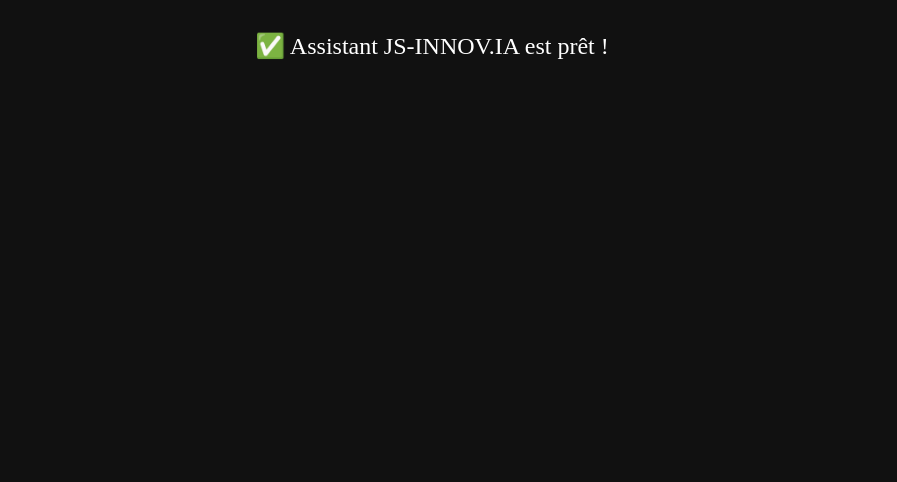
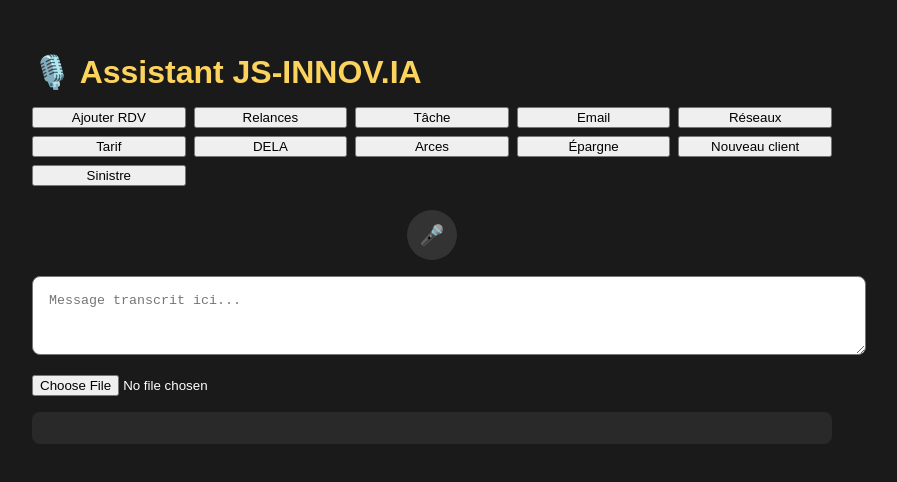
Before and after one commit to paginjulien/assistant-appli-complet, a React (Vite) app: page / in a window 1280 px wide. Shown: the top 482 px of the page, without its empty margins (208-1105 px from the left). Built offline with nearby package versions, Linux system fonts and the light colour scheme.

Commit message:
Add files via upload

```diff
--- a/App.jsx
+++ b/App.jsx
@@ -1,3 +1,82 @@
+import { useState } from 'react'
+
 export default function App() {
-  return <div style={{ padding: '2rem', fontSize: '1.5rem' }}>✅ Assistant JS-INNOV.IA est prêt !</div>;
+  const [message, setMessage] = useState('')
+  const [transcription, setTranscription] = useState('')
+  const [file, setFile] = useState(null)
+  const [gptResponse, setGptResponse] = useState('')
+  const [recording, setRecording] = useState(false)
+
+  const handleIntent = (intent) => {
+    setMessage(`✅ Intention détectée : ${intent}`)
+    // Simulation GPT
+    setTimeout(() => {
+      setGptResponse(`Voici ce que je vous propose pour : ${intent}`)
+    }, 1000)
+  }
+
+  const toggleRecording = () => {
+    setRecording(!recording)
+    if (!recording) {
+      setTranscription('Texte vocal simulé ici...')
+    }
+  }
+
+  return (
+    <div style={{ fontFamily: 'Arial', padding: '2rem', maxWidth: 800, margin: '0 auto' }}>
+      <h1 style={{ color: '#fcd35d', marginBottom: '1rem' }}>
+        <span role="img" aria-label="mic">🎙️</span> Assistant JS-INNOV.IA
+      </h1>
+
+      <div style={{ display: 'grid', gridTemplateColumns: 'repeat(auto-fit, minmax(130px, 1fr))', gap: '0.5rem', marginBottom: '1.5rem' }}>
+        <button onClick={() => handleIntent('ajouter-rdv')}>Ajouter RDV</button>
+        <button onClick={() => handleIntent('relance-jour')}>Relances</button>
+        <button onClick={() => handleIntent('creer-tache')}>Tâche</button>
+        <button onClick={() => handleIntent('envoyer-email')}>Email</button>
+        <button onClick={() => handleIntent('reseaux-sociaux')}>Réseaux</button>
+        <button onClick={() => handleIntent('tarification')}>Tarif</button>
+        <button onClick={() => handleIntent('dela')}>DELA</button>
+        <button onClick={() => handleIntent('arces')}>Arces</button>
+        <button onClick={() => handleIntent('epargne')}>Épargne</button>
+        <button onClick={() => handleIntent('nouveau-client')}>Nouveau client</button>
+        <button onClick={() => handleIntent('sinistre')}>Sinistre</button>
+      </div>
+
+      <div style={{ textAlign: 'center', marginBottom: '1rem' }}>
+        <button
+          onClick={toggleRecording}
+          style={{
+            background: recording ? '#ff4d4d' : '#333',
+            borderRadius: '50%',
+            width: '50px',
+            height: '50px',
+            fontSize: '20px',
+            color: '#fff',
+            border: 'none',
+            animation: recording ? 'pulse 1s infinite' : 'none'
+          }}
+        >
+          🎤
+        </button>
+      </div>
+
+      <textarea
+        value={transcription}
+        onChange={e => setTranscription(e.target.value)}
+        placeholder="Message transcrit ici..."
+        rows={3}
+        style={{ width: '100%', padding: '1rem', borderRadius: '0.5rem', marginBottom: '1rem' }}
+      />
+
+      <div style={{ marginBottom: '1rem' }}>
+        <input type="file" onChange={e => setFile(e.target.files[0])} />
+        {file && <p>📎 Fichier : {file.name}</p>}
+      </div>
+
+      <div style={{ marginBottom: '2rem' }}>
+        <p style={{ color: '#3dfc7b', fontWeight: 'bold' }}>{message}</p>
+        <p style={{ backgroundColor: '#292929', padding: '1rem', borderRadius: '0.5rem' }}>{gptResponse}</p>
+      </div>
+    </div>
+  )
 }
--- a/index.html
+++ b/index.html
@@ -3,9 +3,9 @@
   <head>
     <meta charset="UTF-8" />
     <meta name="viewport" content="width=device-width, initial-scale=1.0" />
-    <title>Assistant JS-INNOV.IA</title>
+    <title>JS-INNOV.IA Assistant</title>
   </head>
-  <body style="margin:0;padding:0;background:#111;color:white;text-align:center;">
+  <body style="margin:0;background:#1a1a1a;color:white;">
     <div id="root"></div>
     <script type="module" src="./main.jsx"></script>
   </body>
--- a/package.json
+++ b/package.json
@@ -1,5 +1,5 @@
 {
-  "name": "assistant-js-innovia",
+  "name": "assistant-js-innovia-complet",
   "version": "1.0.0",
   "private": true,
   "scripts": {
```
Also changed, not shown: intentProcessor.js (+6 -1 lines).
